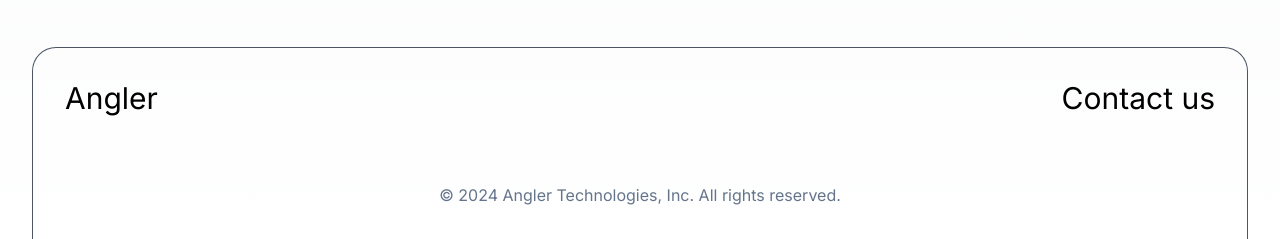
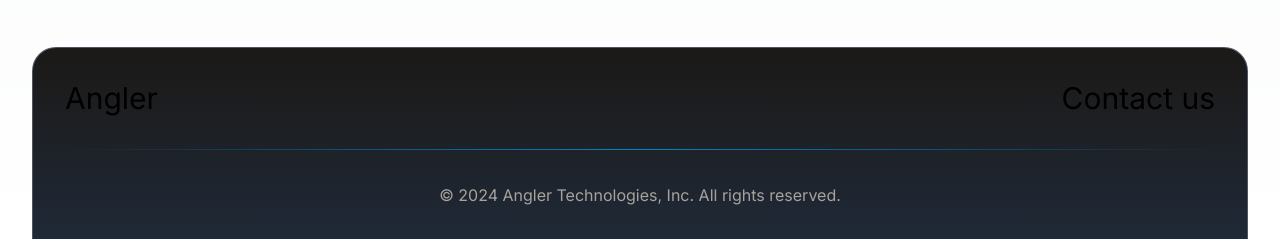
Before and after one commit to Salman-S7/angler, a Next.js app: page / in a window 1280 px wide. Shown: the part 3555-3794 px from the top of the page. Built offline with nearby package versions, Linux system fonts and the light colour scheme.

Commit message:
updated footer and nav links

```diff
--- a/components/Footer.tsx
+++ b/components/Footer.tsx
@@ -1,12 +1,13 @@
 const Footer = () => {
   return (
     <div className="md:px-8 px-2 w-full h-[24vh]">
-      <div className="h-full flex flex-col justify-between items-center  border-t border-l border-r border-gray-600 rounded-t-3xl p-8">
+      <div className="h-full flex flex-col justify-between items-center  border-t border-l border-r border-gray-600 rounded-t-3xl p-8 bg-gradient-to-t from-gray-800 to-stone-900">
         <div className="w-full flex justify-between items-center sm:text-3xl">
           <div className="">Angler</div>
           <div className="hover:text-sky-400">Contact us</div>
         </div>
-        <div className="w-full text-center text-slate-500">
+        <div className="bg-gradient-to-l from-transparent via-sky-600 to-transparent h-[1px] w-full" />
+        <div className="w-full text-center text-stone-400">
           © 2024 Angler Technologies, Inc. All rights reserved.
         </div>
       </div>
--- a/public/data.ts
+++ b/public/data.ts
@@ -19,11 +19,11 @@ export const navItems = [
     },
     {
       name: "About",
-      link: "/about",
+      link: "#about",
     },
     {
       name: "Demo",
-      link: "/contact",
+      link: "/",
     },
 ];
 
```
